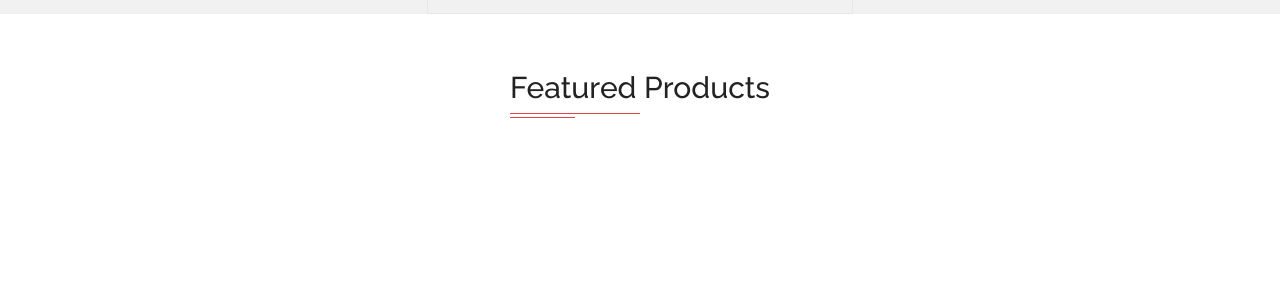
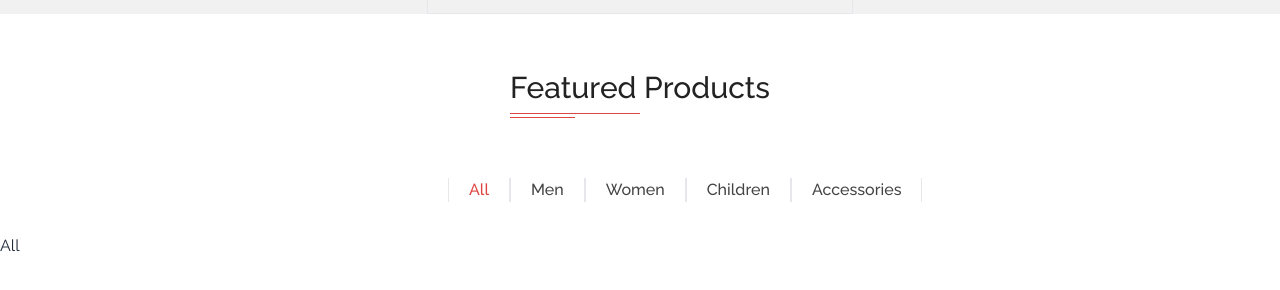
Before and after one commit to Shahriar-Hossain-Alvi/virtual-vault-client, a React (Vite) app: page / in a window 1280 px wide. Shown: the part 921-1211 px from the top of the page. Before the commit the page ends 1099 px from the top, so only its background shows below. Built offline with nearby package versions, Linux system fonts and the light colour scheme.

Commit message:
add: added tabs in the featured section

```diff
--- a/package.json
+++ b/package.json
@@ -17,6 +17,7 @@
     "react-ripples": "^2.2.1",
     "react-router-dom": "^6.24.1",
     "react-slick": "^0.30.2",
+    "react-tabs": "^6.0.2",
     "slick-carousel": "^1.8.1"
   },
   "devDependencies": {
--- a/src/components/Pages/Home/FeaturedProducts.jsx
+++ b/src/components/Pages/Home/FeaturedProducts.jsx
@@ -1,10 +1,48 @@
 import SectionTitle from "../../../utility/SectionTitle";
+import { Tab, Tabs, TabList, TabPanel } from 'react-tabs';
+import 'react-tabs/style/react-tabs.css';
+
+const FeaturedProducts = () => {
+    const tabClass = 'px-5 text-vv-red'
 
 
-const FeaturedProducts = () => {
     return (
-        <div>
+        <div className="mb-96">
             <SectionTitle title={'Featured Products'}></SectionTitle>
+
+
+            <div>
+                <Tabs>
+                    <TabList className='max-w-96 mx-auto flex text-vv-dark-gray font-medium cursor-pointer mb-8'>
+                        <Tab className="border-x px-5" selectedClassName="text-vv-red">All</Tab>
+
+                        <Tab className="border-x px-5" selectedClassName="text-vv-red">Men</Tab>
+
+                        <Tab className="border-x px-5" selectedClassName="text-vv-red">Women</Tab>
+
+                        <Tab className="border-x px-5" selectedClassName="text-vv-red">Children</Tab>
+
+                        <Tab className="border-x px-5" selectedClassName="text-vv-red">Accessories</Tab>
+                    </TabList>
+
+
+                    <TabPanel>
+                        <h2>All</h2>
+                    </TabPanel>
+                    <TabPanel>
+                        <h2>Men</h2>
+                    </TabPanel>
+                    <TabPanel>
+                        <h2>Women</h2>
+                    </TabPanel>
+                    <TabPanel>
+                        <h2>Children</h2>
+                    </TabPanel>
+                    <TabPanel>
+                        <h2>Accessories</h2>
+                    </TabPanel>
+                </Tabs>
+            </div>
         </div>
     );
 };
```
Also changed, not shown: 1 other file (tests, documents, lock files or other folders).
